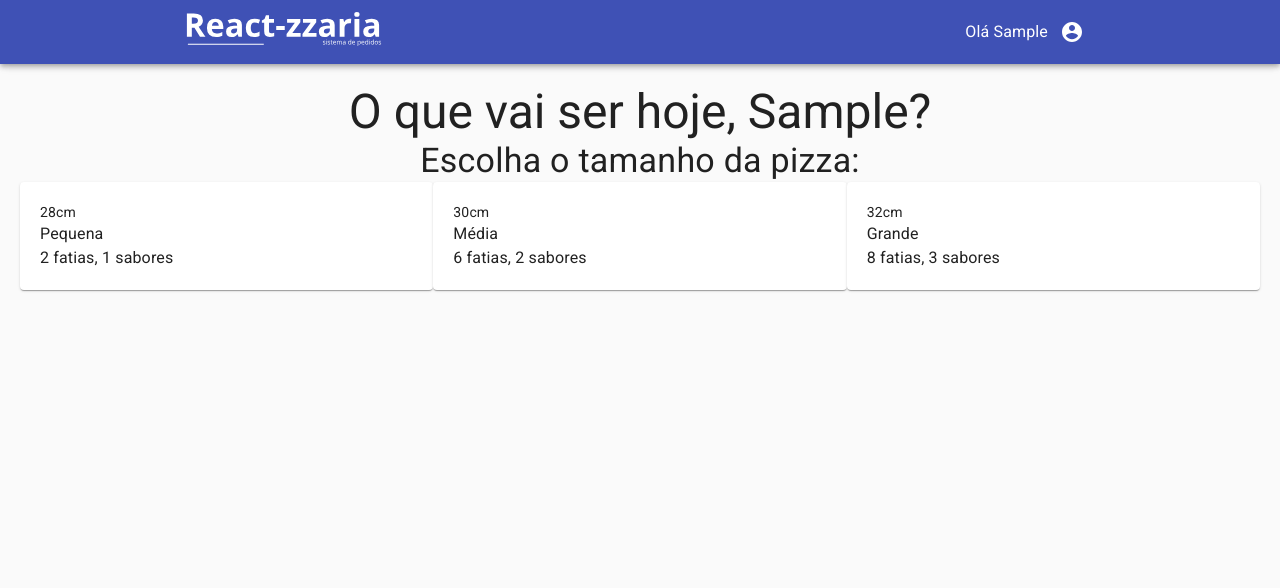
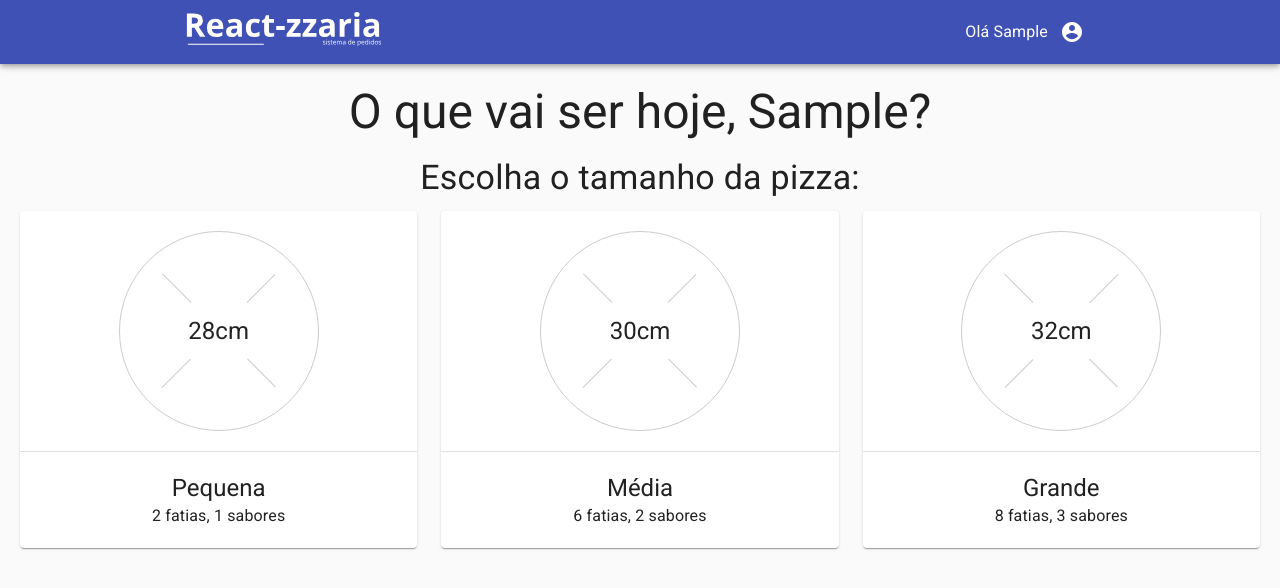
Before and after one commit to enzoserafin/react-zzaria, a React (Create React App) app: page / in a window 1280 px wide. Shown: the top 588 px of the page. Built offline with nearby package versions, Linux system fonts and the light colour scheme; no server answers; sample sign-in values are in the browser's storage.

Commit message:
styles pizza

```diff
--- /dev/null
+++ b/src/components/PizzaCard/index.js
@@ -0,0 +1,49 @@
+import { Grid, Typography } from '@material-ui/core'
+import { Divider, PaperPizza, Pizza, PizzaText } from './styles'
+
+const pizzaSizes = [
+  {
+    id: 0,
+    name: 'Pequena',
+    size: 28,
+    slices: 2,
+    flavours: 1
+  },
+  {
+    id: 1,
+    name: 'Média',
+    size: 30,
+    slices: 6,
+    flavours: 2
+  },
+  {
+    id: 2,
+    name: 'Grande',
+    size: 32,
+    slices: 8,
+    flavours: 3
+  }
+]
+
+const PizzaCard = () => (
+  <Grid container spacing={3}>
+    {pizzaSizes.map((pizza) => (
+      <Grid item key={pizza.id} xs={4}>
+        <PaperPizza>
+          <Pizza>
+            <PizzaText>
+              {pizza.size}cm
+            </PizzaText>
+          </Pizza>
+
+          <Divider />
+
+          <Typography variant='h5'>{pizza.name}</Typography>
+          <Typography>{pizza.slices} fatias, {pizza.flavours} sabores</Typography>
+        </PaperPizza>
+      </Grid>
+    ))}
+  </Grid>
+)
+
+export default PizzaCard
--- /dev/null
+++ b/src/components/PizzaCard/styles.js
@@ -0,0 +1,56 @@
+import styled from 'styled-components'
+import { Divider as MaterialDivider, Paper, Typography } from '@material-ui/core'
+
+export const Divider = styled(MaterialDivider)`
+  margin: 20px 0;
+  width: 100%;
+`
+
+export const PaperPizza = styled(Paper)`
+  display: flex;
+  flex-direction: column;
+  align-items: center;
+  padding: 20px 0;
+`
+export const Pizza = styled.div`
+  align-items: center;
+  border: 1px solid #ccc;
+  border-radius: 50%;
+  display: flex;
+  height: 200px;
+  position: relative;
+  justify-content: center;
+  width: 200px;
+
+  &::before,
+  &::after {
+    background: #ccc;
+    content: '';
+    position: absolute;
+    transform: rotate(45deg);
+  }
+
+  &::before {
+    height: 1px;
+    width: 160px;
+  }
+
+  &::after{
+    height: 160px;
+    width: 1px;
+  }
+`
+
+export const PizzaText = styled(Typography).attrs({
+  variant: 'h5'
+})`
+  align-items: center;
+  background: #fff;
+  border-radius: 50%;
+  display: flex;
+  height: 80px;
+  justify-content: center;
+  position: relative;
+  width: 80px;
+  z-index: 1;
+`
--- a/src/pages/Main/index.js
+++ b/src/pages/Main/index.js
@@ -1,32 +1,9 @@
 import { useContext } from 'react'
 import { AuthContext } from '../../contexts/auth'
-import { Grid, Paper, Typography } from '@material-ui/core'
+import { Grid, Typography } from '@material-ui/core'
 import Header from '../../components/Header'
+import PizzaCard from '../../components/PizzaCard'
 import { Content, Spacer } from './styles'
-
-const pizzaSizes = [
-  {
-    id: 0,
-    name: 'Pequena',
-    size: 28,
-    slices: 2,
-    flavours: 1
-  },
-  {
-    id: 1,
-    name: 'Média',
-    size: 30,
-    slices: 6,
-    flavours: 2
-  },
-  {
-    id: 2,
-    name: 'Grande',
-    size: 32,
-    slices: 8,
-    flavours: 3
-  }
-]
 
 const Main = () => {
   const { userInfo } = useContext(AuthContext)
@@ -40,26 +17,16 @@ const Main = () => {
 
       <Content>
         <Grid container direction='column' alignItems='center'>
-          <Typography variant='h3'>
+          <Typography variant='h3' gutterBottom>
             {`O que vai ser hoje, ${userName}?`}
           </Typography>
 
-          <Typography variant='h4'>
+          <Typography variant='h4' gutterBottom>
             Escolha o tamanho da pizza:
           </Typography>
         </Grid>
-        <Grid container spacing={16}>
-          {pizzaSizes.map((pizza) => (
-            <Grid item key={pizza.id} xs={4}>
-              <Paper style={{ padding: 20 }}>
-                <div>{pizza.size}cm</div>
-                <Typography>{pizza.name}</Typography>
-                <Typography>{pizza.slices} fatias, {pizza.flavours} sabores</Typography>
-              </Paper>
-            </Grid>
-          ))}
 
-        </Grid>
+        <PizzaCard />
       </Content>
     </>
   )
```
